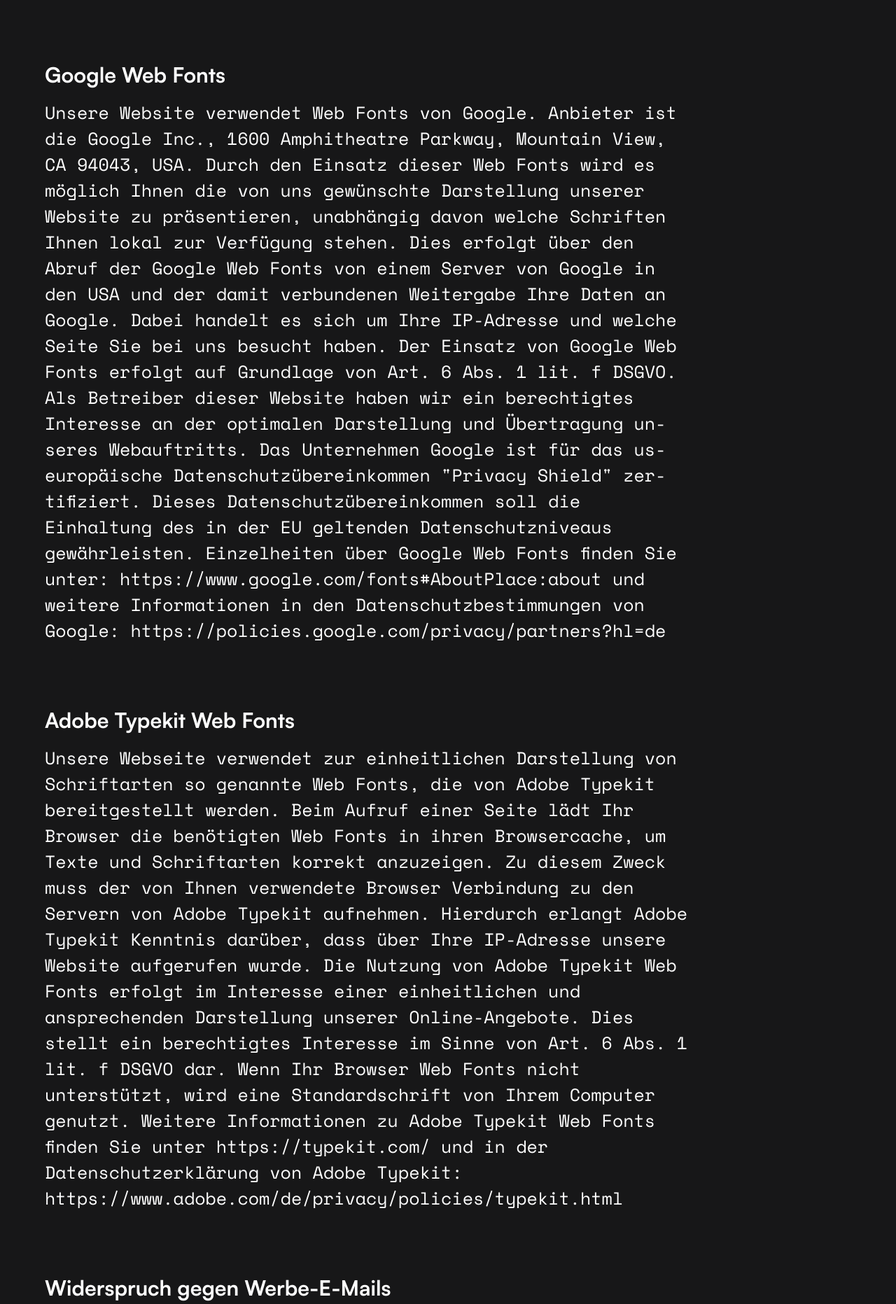
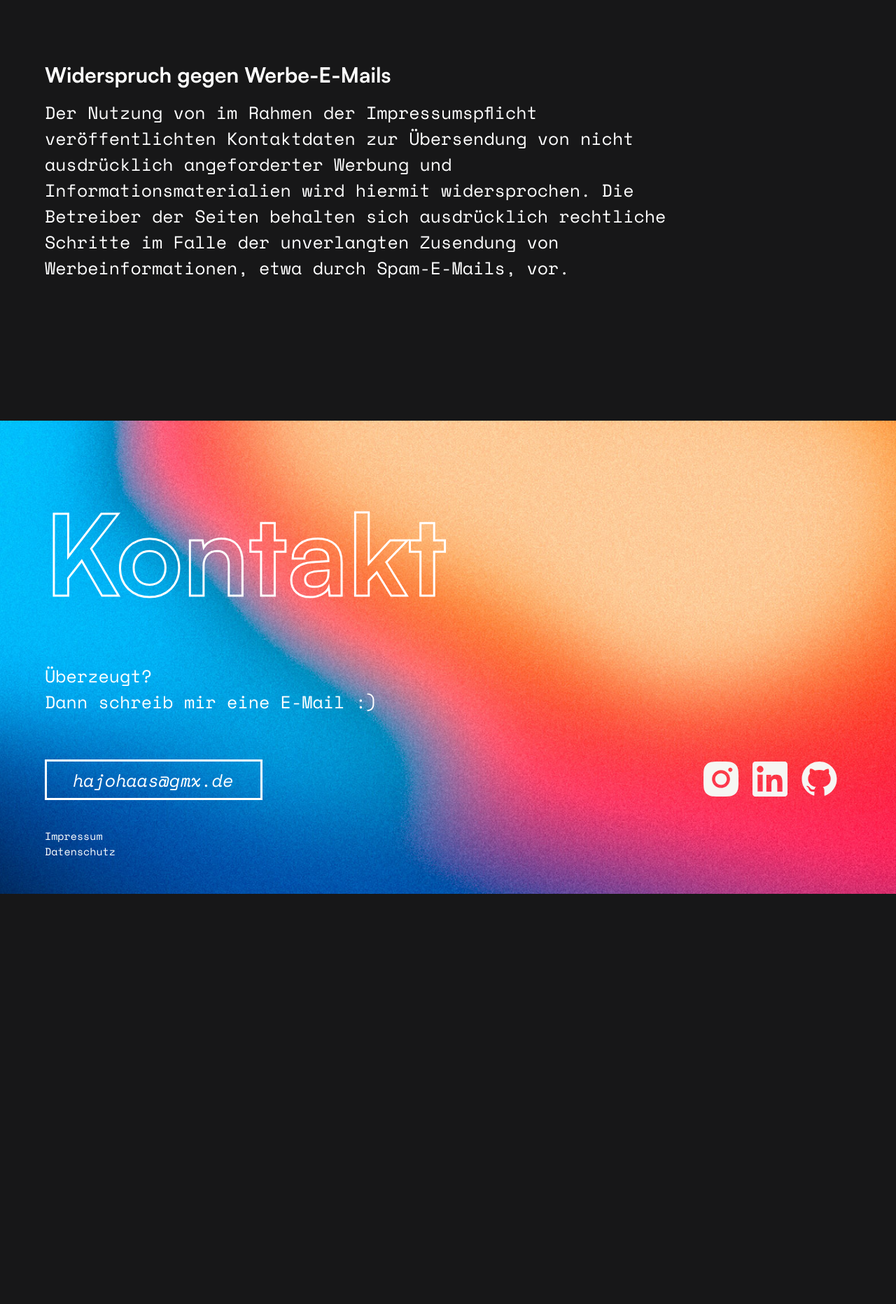
Before and after one commit to RoqCode/portfolio, a plain HTML site: page datenschutz.html in a window 1280 px wide. Shown: the part 3949-5812 px from the top of the page at 70% size. After the commit the page ends 5226 px from the top, so only its background shows below. Drawn offline with Linux system fonts and the light colour scheme.

Commit message:
remove privacy disclaimer about external fonts

```diff
--- a/datenschutz.html
+++ b/datenschutz.html
@@ -112,45 +112,6 @@
         verschlüsselte Verbindung an der „https://“ Adresszeile Ihres Browsers
         und am Schloss-Symbol in der Browserzeile.
       </p>
-      <h2 class="white">Google Web Fonts</h2>
-      <p class="white text">
-        Unsere Website verwendet Web Fonts von Google. Anbieter ist die Google
-        Inc., 1600 Amphitheatre Parkway, Mountain View, CA 94043, USA. Durch den
-        Einsatz dieser Web Fonts wird es möglich Ihnen die von uns gewünschte
-        Darstellung unserer Website zu präsentieren, unabhängig davon welche
-        Schriften Ihnen lokal zur Verfügung stehen. Dies erfolgt über den Abruf
-        der Google Web Fonts von einem Server von Google in den USA und der
-        damit verbundenen Weitergabe Ihre Daten an Google. Dabei handelt es sich
-        um Ihre IP-Adresse und welche Seite Sie bei uns besucht haben. Der
-        Einsatz von Google Web Fonts erfolgt auf Grundlage von Art. 6 Abs. 1
-        lit. f DSGVO. Als Betreiber dieser Website haben wir ein berechtigtes
-        Interesse an der optimalen Darstellung und Übertragung unseres
-        Webauftritts. Das Unternehmen Google ist für das us-europäische
-        Datenschutzübereinkommen "Privacy Shield" zertifiziert. Dieses
-        Datenschutzübereinkommen soll die Einhaltung des in der EU geltenden
-        Datenschutzniveaus gewährleisten. Einzelheiten über Google Web Fonts
-        finden Sie unter: https://www.google.com/fonts#AboutPlace:about und
-        weitere Informationen in den Datenschutzbestimmungen von Google:
-        https://policies.google.com/privacy/partners?hl=de
-      </p>
-      <h2 class="white">Adobe Typekit Web Fonts</h2>
-      <p class="white text">
-        Unsere Webseite verwendet zur einheitlichen Darstellung von Schriftarten
-        so genannte Web Fonts, die von Adobe Typekit bereitgestellt werden. Beim
-        Aufruf einer Seite lädt Ihr Browser die benötigten Web Fonts in ihren
-        Browsercache, um Texte und Schriftarten korrekt anzuzeigen. Zu diesem
-        Zweck muss der von Ihnen verwendete Browser Verbindung zu den Servern
-        von Adobe Typekit aufnehmen. Hierdurch erlangt Adobe Typekit Kenntnis
-        darüber, dass über Ihre IP-Adresse unsere Website aufgerufen wurde. Die
-        Nutzung von Adobe Typekit Web Fonts erfolgt im Interesse einer
-        einheitlichen und ansprechenden Darstellung unserer Online-Angebote.
-        Dies stellt ein berechtigtes Interesse im Sinne von Art. 6 Abs. 1 lit. f
-        DSGVO dar. Wenn Ihr Browser Web Fonts nicht unterstützt, wird eine
-        Standardschrift von Ihrem Computer genutzt. Weitere Informationen zu
-        Adobe Typekit Web Fonts finden Sie unter https://typekit.com/ und in der
-        Datenschutzerklärung von Adobe Typekit:
-        https://www.adobe.com/de/privacy/policies/typekit.html
-      </p>
       <h2 class="white">Widerspruch gegen Werbe-E-Mails</h2>
       <p class="white text">
         Der Nutzung von im Rahmen der Impressumspflicht veröffentlichten
```
